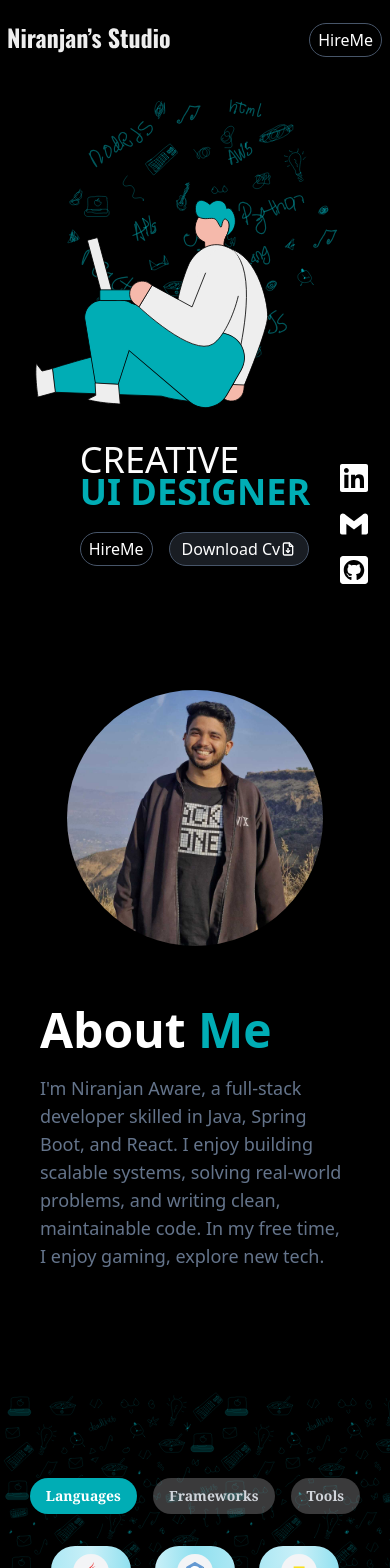
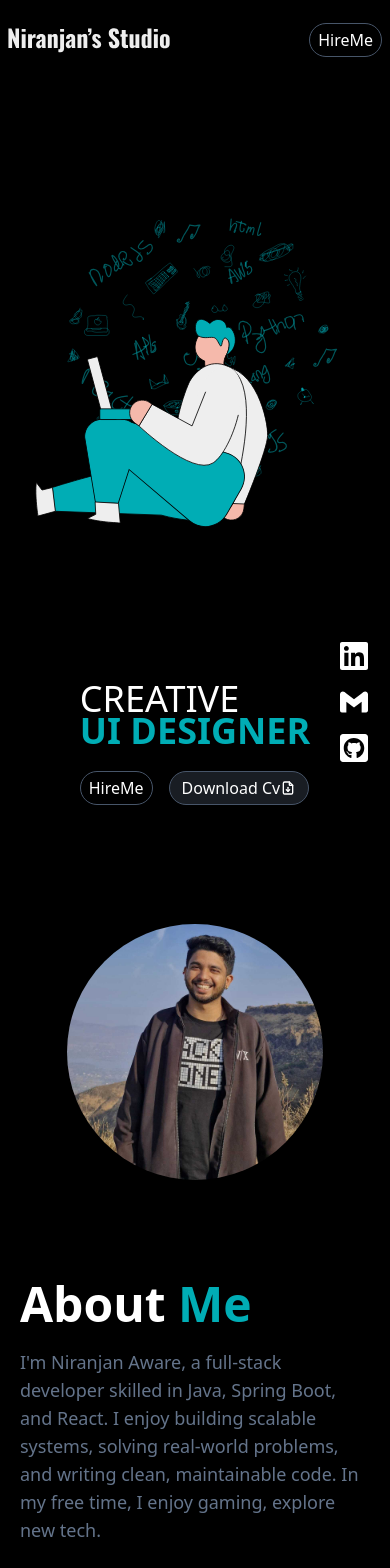
Before and after one commit to niranjan-aware/Niranjan-s-Studio, a React (Vite) app: page / in a window 390 px wide. Shown: the top 1568 px of the page. Built offline with nearby package versions, Linux system fonts and the light colour scheme.

Commit message:
trial-04

```diff
--- a/src/components/About.jsx
+++ b/src/components/About.jsx
@@ -2,8 +2,8 @@ import React from 'react'
 
 export default function About() {
   return (
-    <section className="about max-w-7xl xs:mt-16 p-5">
-      <div className="about-container  flex xs:flex-col md:flex-row items-center justify-center xs:gap-10 md:gap-20">
+    <section className="about max-w-7xl  flex items-center justify-center">
+      <div className="about-container  flex xs:flex-col md:flex-row items-center justify-center gap-20">
         <div className="image  ">
           <img src="src/assets/NiranjanSinhagad.jpeg" alt="" className="abit-img rounded-full xs:w-64 xs:h-64 lg:w-96 lg:h-96 md:w-64 md:h-64" />
         </div>
--- a/src/components/Hero.jsx
+++ b/src/components/Hero.jsx
@@ -6,7 +6,7 @@ import { SiGmail } from "react-icons/si";
 
 export default function Hero() {
   return (
-    <div className="hero-container relative max-w-7xl flex xs:flex-col xs:space-y-10 space-y-0 sm:flex-row-reverse md:h-screen items-center justify-evenly mx-auto xs:pb-10 sm:pb-0">
+    <div className="hero-container min-h-screen relative max-w-7xl flex xs:flex-col xs:space-y-10 space-y-0 sm:flex-row-reverse md:h-screen items-center justify-evenly mx-auto ">
       <div className="hero-bg-img xs:w-80 xs:h-80 md:w-auto md:h-auto drop-shadow-2xl shadow-white">
         <img src="src/assets/hero-bg.svg" alt="HeroBG" />
       </div>
@@ -43,7 +43,7 @@ export default function Hero() {
         </div>
       </div>
 
-      <div className="social-media-btn absolute xs:bottom-5 xs:right-5  md:bottom-52 md:right-5 flex flex-col items-center justify-center space-y-4">
+      <div className="social-media-btn absolute xs:bottom-40 xs:right-5  md:bottom-52 md:right-5 flex flex-col items-center justify-center space-y-4">
         <a
           href="https://www.linkedin.com/in/niranjan-aware-673019211/"
           target="_blank"
```
Also changed, not shown: 8 other files (tests, documents, lock files or other folders).
